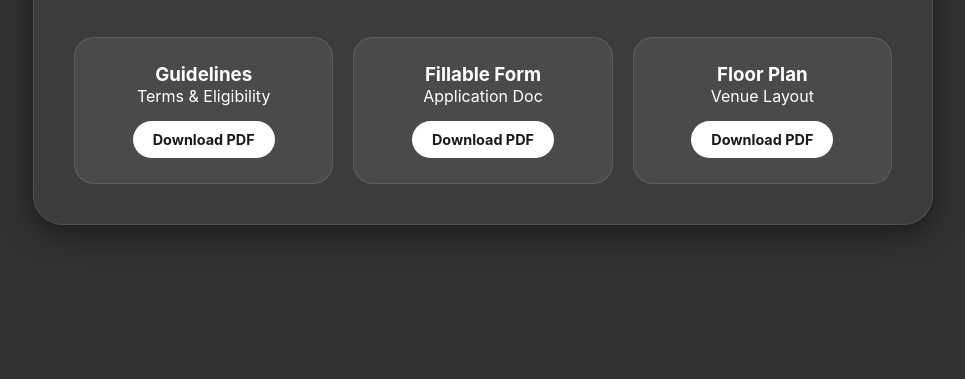
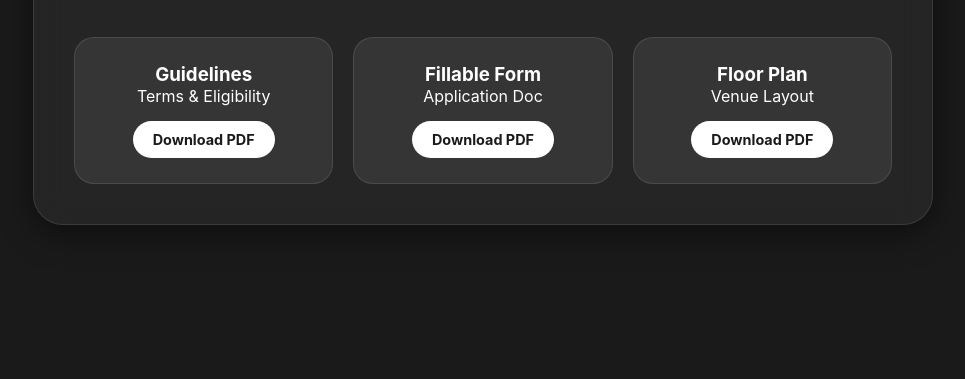
Before and after one commit to springsartgallery/Springs-Art, a plain HTML site: page index.html in a window 1280 px wide. Shown: the part 421-800 px from the top of the page, without its empty margins (157-1122 px from the left). Drawn offline with Linux system fonts and the light colour scheme.

Commit message:
color BG update

```diff
--- a/style.css
+++ b/style.css
@@ -12,7 +12,7 @@ body {
     justify-content: center;
     align-items: center;
     /* Removed background image and replaced with dark grey */
-    background: #323232;
+    background: #1a1a1a;
     background-attachment: fixed;
 }
 
```
